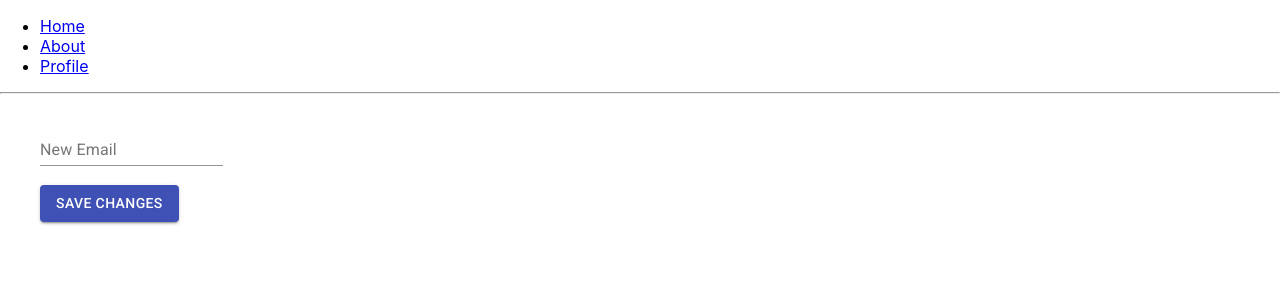
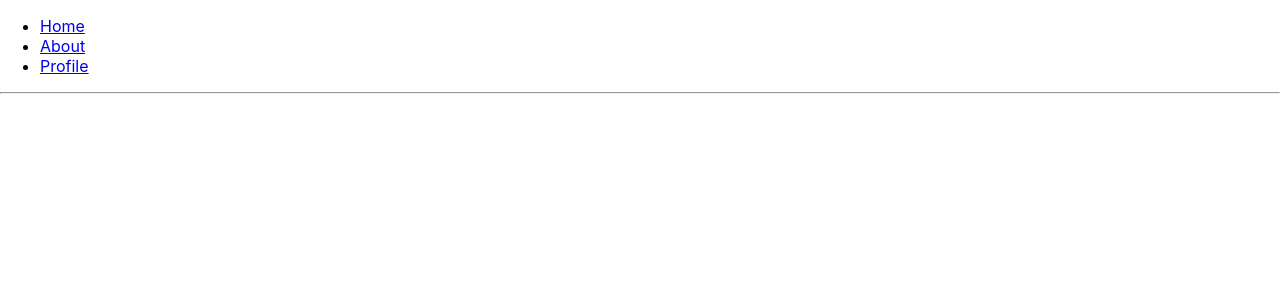
Before and after one commit to zaini/snapsense, a React (Create React App) app in the folder frontend/: page /changeemail in a window 1280 px wide. Shown: the top 300 px of the page. Built offline with nearby package versions, Linux system fonts and the light colour scheme.

Commit message:
Delete unnecessary pages

```diff
--- a/frontend/src/App.js
+++ b/frontend/src/App.js
@@ -3,8 +3,6 @@ import Home from "./pages/Home.js";
 import About from "./pages/About.js";
 import Profile from "./pages/Profile.js";
 import LoginPage from "./pages/LoginPage.js";
-import ChangePassword from "./pages/ChangePassword.js";
-import ChangeEmail from "./pages/ChangeEmail.js";
 
 
 function App() {
@@ -38,12 +36,6 @@ function App() {
           <Route path="/login">
             <LoginPage />
           </Route>
-          <Route path="/changepassword">
-            <ChangePassword />
-          </Route>
-          <Route path="/changeemail">
-            <ChangeEmail />
-          </Route>
         </Switch>
       </div>
     </Router>
--- a/frontend/src/pages/ChangeEmail.js
+++ /dev/null
@@ -1,12 +0,0 @@
-import React from "react";
-import EmailForm from "../components/EmailForm.js";
-
-const ChangeEmail = () => {
-    return (
-        <div>
-            <EmailForm/>
-        </div>
-    );
-};
-
-export default ChangeEmail;
--- a/frontend/src/pages/ChangePassword.js
+++ /dev/null
@@ -1,12 +0,0 @@
-import React from "react";
-import PasswordForm from "../components/PasswordForm.js";
-
-const ChangePassword = () => {
-    return (
-        <div>
-            <PasswordForm/>
-        </div>
-    );
-};
-
-export default ChangePassword;
```
